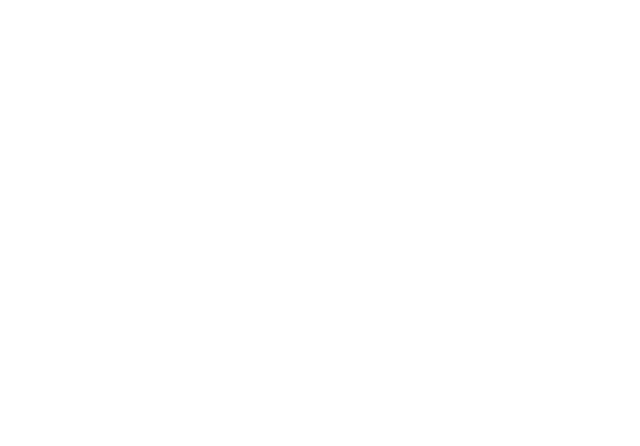
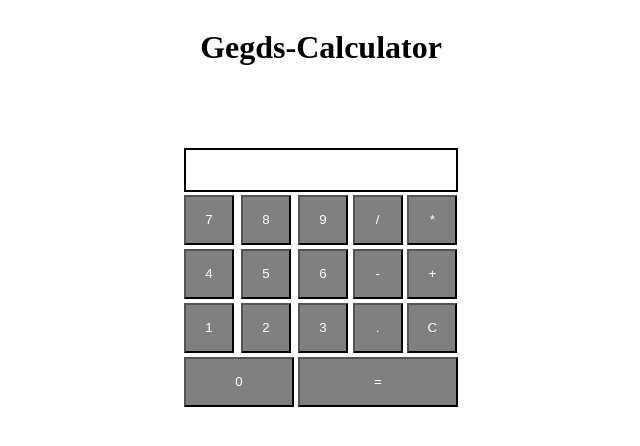
Before and after one commit to GEGDS/Gegds-Calculator, a plain HTML site: page index.html in a window 1280 px wide. Shown: the whole page, without its empty margins (319-959 px from the left). Drawn offline with Linux system fonts and the light colour scheme.

Commit message:
project in progress

```diff
--- a/index.html
+++ b/index.html
@@ -4,9 +4,54 @@
     <meta charset="UTF-8">
     <meta http-equiv="X-UA-Compatible" content="IE=edge">
     <meta name="viewport" content="width=device-width, initial-scale=1.0">
-    <title>Document</title>
+    <link rel="stylesheet" href="style.css" />
+    <title>Gegds-Calculator</title>
 </head>
 <body>
 
+    <div id="header">
+        <h1>Gegds-Calculator</h1>
+    </div>
+
+<div id="countainer">
+
+
+    <table>
+        <p id="result"></p>
+        <tr>
+            <td><button onclick="insert('7')">7</button></td>
+            <td><button onclick="insert('8')">8</button></td>
+            <td><button onclick="insert('9')">9</button></td>
+            <td><button>/</button></td>
+            <td><button>*</button></td>
+        </tr>
+
+        <tr>
+            <td><button onclick="insert('4')">4</button></td>
+            <td><button onclick="insert('5')">5</button></td>
+            <td><button onclick="insert('6')">6</button></td>
+            <td><button>-</button></td>
+            <td><button>+</button></td>
+        </tr>
+
+        <tr>
+            <td><button onclick="insert('1')">1</button></td>
+            <td><button onclick="insert('2')">2</button></td>
+            <td><button onclick="insert('3')">3</button></td>
+            <td><button>.</button></td>
+            <td><button>C</button></td>
+        </tr>
+
+        <tr>
+            <td colspan="2"><button class="btn0" onclick="insert('0')">0</button></td>
+            <td colspan="3"><button class="btnEqual">=</button></td>
+
+        </tr>
+
+    </table>
+
+    <script src="./script.js"></script>
+</div>
+
 </body>
 </html>
--- a/script.js
+++ b/script.js
@@ -0,0 +1,5 @@
+function insert(num)
+{
+    let number = document.getElementById('result').innerHTML;
+    document.getElementById('result').innerHTML = number + num;
+};
--- a/style.css
+++ b/style.css
@@ -0,0 +1,45 @@
+#header {
+    display: flex;
+    justify-content: center;
+    padding-bottom: 60px;
+}
+
+
+
+table {
+   margin:auto;
+}
+
+button {
+    width: 50px;
+    height: 50px;
+    text-align: center;
+    background-color: grey;
+    color:white;
+}
+
+button:hover {
+   background-color: black;
+}
+
+ .btn0 {
+    width: 110px;
+ }
+
+ .btnEqual {
+    width: 160px;
+ }
+
+ p {
+    margin: auto;
+ }
+
+ #result {
+    background-color: white;
+    color: black;
+    text-align: right;
+    height: 40px;
+    width: 270px;
+    font-size: 25px;
+    border: solid black 2px;
+ }
```
